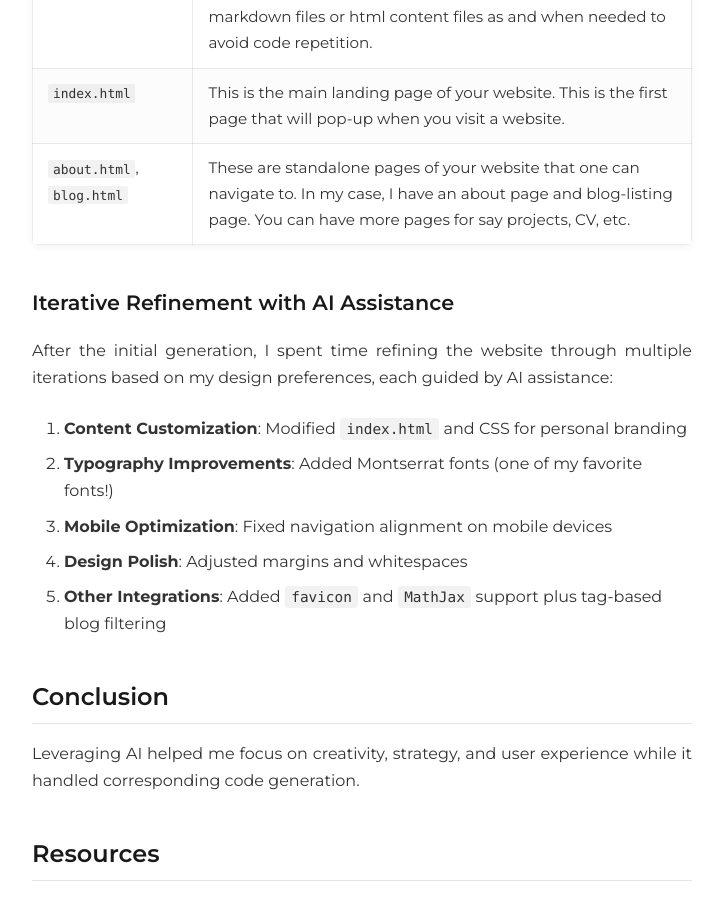
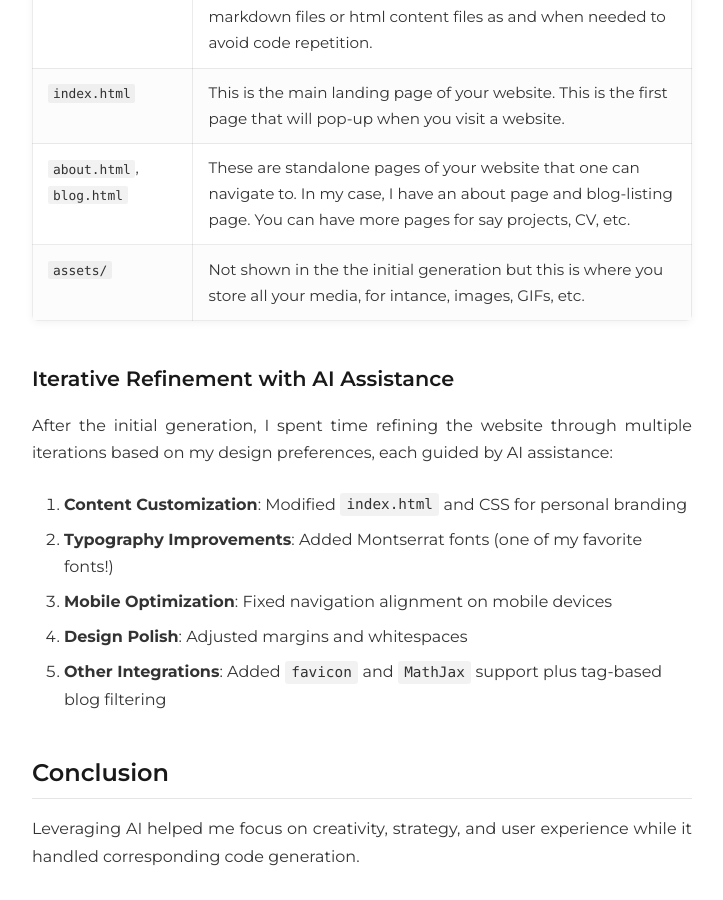
Before and after one commit to Robohrriday/Robohrriday.github.io, a Jekyll site: the page built from _posts/2025-09-27-building-website-with-ai.md, in a window 1280 px wide and 900 px high, scrolled down 4318 px. Shown: the whole window, without its empty margins (278-1001 px from the left). Built offline with Jekyll 4.4.1, drawn with Linux system fonts in a browser that asks for light colours.

Commit message:
first blog done

```diff
--- a/_posts/2025-09-27-building-website-with-ai.md
+++ b/_posts/2025-09-27-building-website-with-ai.md
@@ -85,6 +85,7 @@ Some important details of the files listed above:
 | `css/`                 | Contains `main.css` file that handles all the styling and formatting. From my understanding, it is convenient to define/configure a style here, for say how a paragraph should look or should you underline a hyperlink or how to format an image with caption. Once defined, you can use it in your markdown files or html content files as and when needed to avoid code repetition. |
 | `index.html`           | This is the main landing page of your website. This is the first page that will pop-up when you visit a website. |
 | `about.html`, `blog.html` | These are standalone pages of your website that one can navigate to. In my case, I have an about page and blog-listing page. You can have more pages for say projects, CV, etc. |
+| `assets/`               | Not shown in the the initial generation but this is where you store all your media, for intance, images, GIFs, etc.|
 
 ### Iterative Refinement with AI Assistance
 
```
Also changed, not shown: _posts/media/2025-09-25-building-website-with-ai/new-repo.png (deleted), _posts/media/2025-09-25-building-website-with-ai/prompt.png (deleted).
